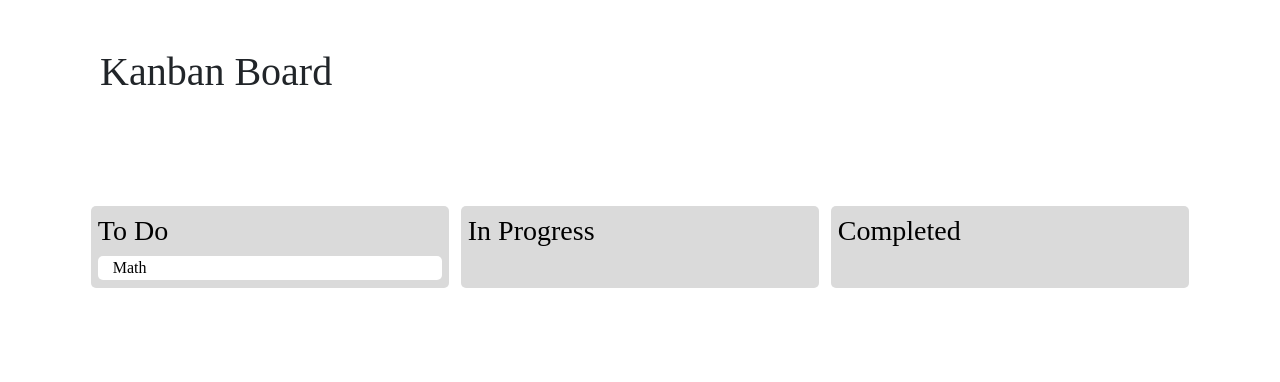
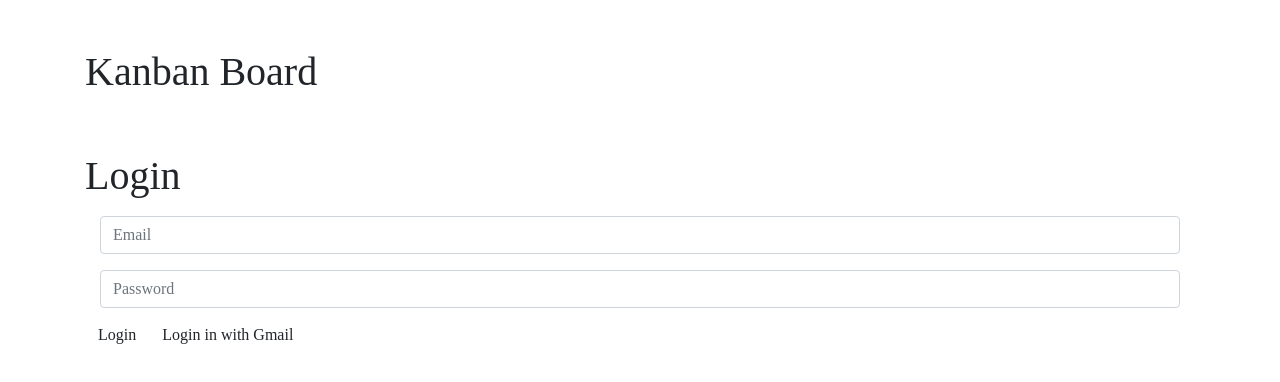
Before and after one commit to ApichaJA/Kanban-Board-Trello, a Vue app: page / in a window 1280 px wide. Shown: the top 382 px of the page. Built offline with nearby package versions, Linux system fonts and the light colour scheme; a web font is replaced by a local one.

Commit message:
Login And Design

```diff
--- a/package.json
+++ b/package.json
@@ -9,7 +9,10 @@
   },
   "dependencies": {
     "core-js": "^3.6.4",
-    "vue": "^2.6.11"
+    "firebase": "^7.14.1",
+    "vue": "^2.6.11",
+    "vue-router": "^3.1.6",
+    "vuex": "^3.2.0"
   },
   "devDependencies": {
     "@vue/cli-plugin-babel": "~4.3.0",
--- a/public/index.html
+++ b/public/index.html
@@ -6,7 +6,7 @@
     <meta http-equiv="X-UA-Compatible" content="IE=edge">
     <meta name="viewport" content="width=device-width,initial-scale=1.0">
     <link rel="icon" href="<%= BASE_URL %>favicon.ico">
-    <link rel=stylesheet href=https://cdnjs.cloudflare.com/ajax/libs/twitter-bootstrap/4.4.1/css/bootstrap.min.css>
+    <link rel="stylesheet" href="https://stackpath.bootstrapcdn.com/bootstrap/4.4.1/css/bootstrap.min.css" integrity="sha384-Vkoo8x4CGsO3+Hhxv8T/Q5PaXtkKtu6ug5TOeNV6gBiFeWPGFN9MuhOf23Q9Ifjh" crossorigin="anonymous">
     <link href="https://fonts.googleapis.com/css2?family=Baloo+Bhaina+2:wght@600&display=swap" rel="stylesheet">
     <link rel="stylesheet" href="https://use.fontawesome.com/releases/v5.2.0/css/all.css" integrity="sha384-hWVjflwFxL6sNzntih27bfxkr27PmbbK/iSvJ+a4+0owXq79v+lsFkW54bOGbiDQ" crossorigin="anonymous" />
     <title>
@@ -20,6 +20,9 @@
     </noscript>
     <div id="app"></div>
     <!-- built files will be auto injected -->
+    <script src="https://code.jquery.com/jquery-3.4.1.slim.min.js" integrity="sha384-J6qa4849blE2+poT4WnyKhv5vZF5SrPo0iEjwBvKU7imGFAV0wwj1yYfoRSJoZ+n" crossorigin="anonymous"></script>
+    <script src="https://cdn.jsdelivr.net/npm/popper.js@1.16.0/dist/umd/popper.min.js" integrity="sha384-Q6E9RHvbIyZFJoft+2mJbHaEWldlvI9IOYy5n3zV9zzTtmI3UksdQRVvoxMfooAo" crossorigin="anonymous"></script>
+    <script src="https://stackpath.bootstrapcdn.com/bootstrap/4.4.1/js/bootstrap.min.js" integrity="sha384-wfSDF2E50Y2D1uUdj0O3uMBJnjuUD4Ih7YwaYd1iqfktj0Uod8GCExl3Og8ifwB6" crossorigin="anonymous"></script>
 </body>
 
 </html>
--- a/src/App.vue
+++ b/src/App.vue
@@ -1,24 +1,17 @@
 <template>
   <div id="app">
     <div class="container">
-      <div class="col-12 py-5">
+      <div class="py-5">
         <h1>Kanban Board</h1>
       </div>
-      <div class="py-5">
-        <KanbanRow />
-      </div>
+      <router-view />
     </div>
   </div>
 </template>
 
 <script>
-import KanbanRow from "./components/KanbanRow.vue";
-
 export default {
-  name: "App",
-  components: {
-    KanbanRow
-  }
+  name: "App"
 };
 </script>
 
--- a/src/components/KanbanRow.vue
+++ b/src/components/KanbanRow.vue
@@ -1,38 +1,68 @@
 <template>
   <div class="container">
-    <div class="row">
-      <div class="col-xl box py-2">
+    <div class="dropdown float-right">
+      <button
+        class="btn btn-secondary dropdown-toggle"
+        type="button"
+        id="dropdownMenuButton"
+        data-toggle="dropdown"
+        aria-haspopup="true"
+        aria-expanded="false"
+      >{{Email}}</button>
+      <div class="dropdown-menu" aria-labelledby="dropdownMenuButton">
+        <a class="dropdown-item" @click="signout">Logout</a>
+      </div>
+    </div>
+
+    <div class="row justify-content-center">
+      <div class="col-3 box py-2">
         <h3>To Do</h3>
-        <div class="col-xl sec-box">
+        <div class="sec-box">
           <div>Math</div>
         </div>
       </div>
 
-
-
-      <div class="col-xl box py-2">
+      <div class="col-3 box py-2">
         <h3>In Progress</h3>
-        <div class="col-xl sec-box">
-
-        </div>
+        <div class="sec-box"></div>
       </div>
 
-
-      <div class="col-xl box py-2">
+      <div class="col-3 box py-2">
         <h3>Completed</h3>
-        <div class="sec-box">
-        </div>
+        <div class="sec-box"></div>
       </div>
     </div>
-
   </div>
 </template>
 
 <script>
+import firebase from "firebase";
 export default {
   name: "KanbanRow",
-  props: {
-    msg: String
+  data(){
+    return{
+      Email:""
+    }
+  },
+  beforeCreate() {
+    firebase.auth().onAuthStateChanged(user => {
+      if (!user) {
+        this.$router.replace("/");
+      }
+      else{
+        this.Email = user.email
+      }
+    });
+  },
+  methods: {
+    signout() {
+      firebase
+        .auth()
+        .signOut()
+        .then(() => {
+          this.$router.replace("/");
+        });
+    }
   }
 };
 </script>
--- /dev/null
+++ b/src/components/signin.vue
@@ -0,0 +1,56 @@
+<template>
+  <div id="sigin" class="">
+    <form @submit="loginWithEmail">
+      <h1>Login</h1>
+      <div class="col-xl py-2">
+        <input v-model="email" type="text" class="form-control" placeholder="Email">
+      </div>
+      <div class="col-xl py-2">
+         <input v-model="password" type="password" class="form-control" placeholder="Password">
+      </div>
+      <button type="submit" class="btn ">Login</button>
+    <button @click="loginWithGmail" class="btn">Login in with Gmail
+    </button>
+    </form>
+  </div>
+</template>
+
+<script>
+import firebase from "firebase";
+export default {
+  name: "sigin",
+  data: function() {
+            return { email: "", password: "" };
+        },
+  methods: {
+       loginWithEmail(e) {
+            firebase
+            .auth()
+            .signInWithEmailAndPassword(this.email, this.password)
+            .then(
+                 user => {
+                    this.$router.replace("KanbanRow");
+                    console.log(user)
+                 },
+                 err => {
+                    alert(err.message)
+                 });
+            e.preventDefault();
+       },
+       loginWithGmail() {
+            var provider = new firebase.auth.GoogleAuthProvider();
+            firebase
+            .auth()
+            .signInWithPopup(provider)
+            .then(
+                 user => {
+                    this.$router.replace("KanbanRow")
+                    console.log(user)
+                 },
+                 err => {
+                    alert(err.message)
+                 });
+       }
+  }
+}
+</script>
--- a/src/main.js
+++ b/src/main.js
@@ -1,8 +1,37 @@
 import Vue from 'vue'
 import App from './App.vue'
+import router from './router'
+import firebase from 'firebase/app'
+
 
 Vue.config.productionTip = false
 
+const config = {
+    apiKey: "AIzaSyD8Oux0180gy15e2DxfthmU1g07vwAzfL0",
+    authDomain: "tedxcharoenkrung-f6d01.firebaseapp.com",
+    databaseURL: "https://tedxcharoenkrung-f6d01.firebaseio.com",
+    projectId: "tedxcharoenkrung-f6d01",
+    storageBucket: "tedxcharoenkrung-f6d01.appspot.com",
+    messagingSenderId: "972577017098",
+};
+firebase.initializeApp(config)
+
 new Vue({
-  render: h => h(App),
+    router,
+    render: h => h(App),
 }).$mount('#app')
+
+/*
+
+const config = {
+  apiKey: 'YOUR_PROJECT_API_KEY',
+  authDomain: 'YOUR_PROJECT_ID.firebaseapp.com',
+  databaseURL: 'https://YOUR_PROJECT_ID.firebaseio.com',
+  projectId: 'YOUR_PROJECT_ID',
+  storageBucket: 'YOUR_PROJECT_ID.appspot.com',
+  messagingSenderId: 'YOUR_SENDER_ID'
+};
+firebase.initializeApp(config)
+
+
+*/
--- /dev/null
+++ b/src/router.js
@@ -0,0 +1,22 @@
+import Vue from 'vue'
+import Router from 'vue-router'
+import signin from './components/signin.vue'
+import KanbanRow from './components/KanbanRow.vue'
+
+Vue.use(Router)
+
+export default new Router({
+    mode: 'history',
+    routes: [{
+            path: '/',
+            name: 'signin',
+            component: signin
+        },
+        {
+            path: '/KanbanRow',
+            name: 'KanbanRow',
+            component: KanbanRow
+        },
+
+    ],
+})
```
Also changed, not shown: 1 other file (tests, documents, lock files or other folders).
